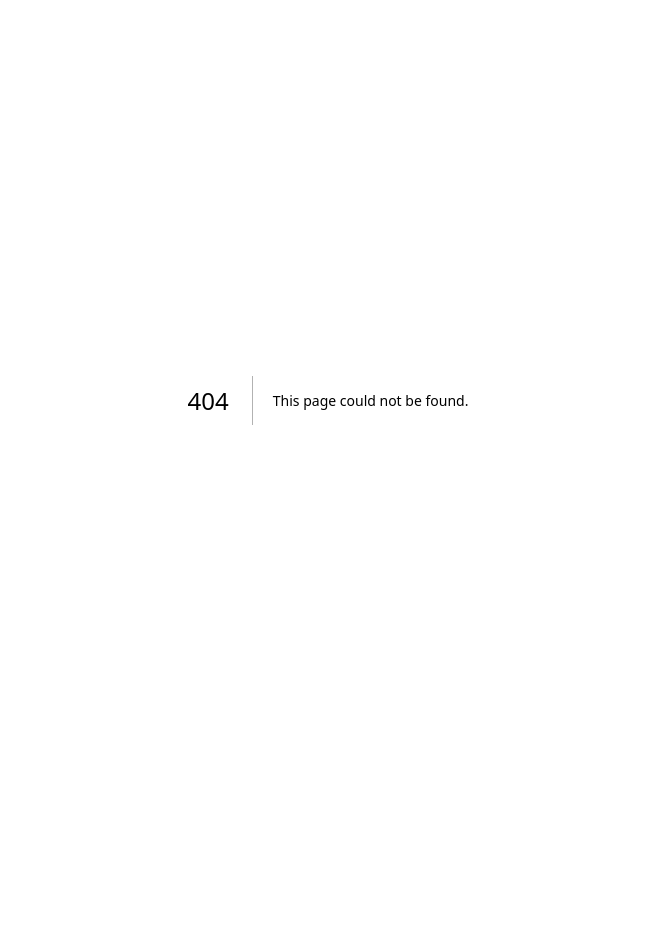
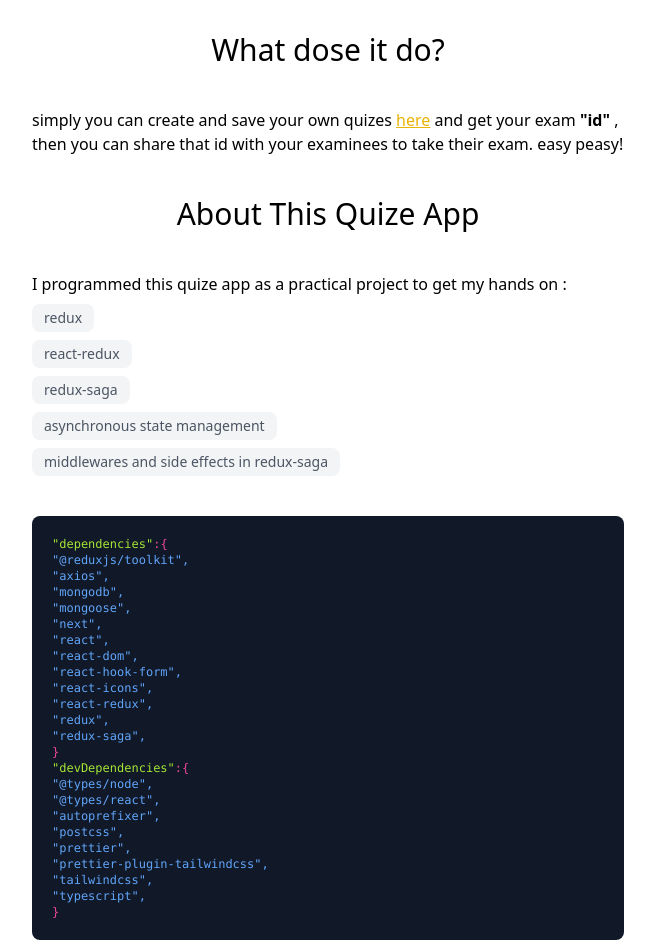
Before and after one commit to a-meraji/quiz, a Next.js app: page /about in a window 1280 px wide. Before the commit this address had no page. Shown: the top 952 px of the page, without its empty margins (312-967 px from the left). Before the commit the page ends 800 px from the top, so only its background shows below. Built offline with nearby package versions, Linux system fonts and the light colour scheme.

Commit message:
about page

```diff
--- /dev/null
+++ b/pages/about.jsx
@@ -0,0 +1,96 @@
+import Link from 'next/link'
+
+function About() {
+  return (
+    <div className="w-11/22 m-auto max-w-2xl px-10 py-8">
+      <div>
+        <h1 className="text-center text-3xl">What dose it do?</h1>
+        <p className="my-10 ">
+          simply you can create and save your own quizes{' '}
+          <Link href="/examiner/new-exam">
+            <a className="text-yellow-500 underline">here</a>
+          </Link>{' '}
+          and get your exam <b> "id" </b>, then you can share that id with your
+          examinees to take their exam. easy peasy!
+        </p>
+      </div>
+      <div>
+        <h1 className="text-center text-3xl">About This Quize App</h1>
+        <p className="my-10">
+          I programmed this quize app as a practical project to get my hands on
+          :
+          <ul className="text-sm text-gray-600">
+            <li className="my-2 w-max rounded-lg bg-gray-100 px-3 py-1">
+              redux
+            </li>
+            <li className="my-2 w-max rounded-lg bg-gray-100 px-3 py-1">
+              react-redux
+            </li>
+            <li className="my-2 w-max rounded-lg bg-gray-100 px-3 py-1">
+              redux-saga
+            </li>
+            <li className="my-2 w-max rounded-lg bg-gray-100 px-3 py-1">
+              asynchronous state management
+            </li>
+            <li className="my-2 w-max rounded-lg bg-gray-100 px-3 py-1">
+              middlewares and side effects in redux-saga
+            </li>
+          </ul>
+        </p>
+        <p className="bg-gray-900 p-5 font-mono text-xs text-blue-400 rounded-lg">
+          <span className="text-lime-400">"dependencies"</span>
+          <span className="text-pink-500">{`:{`}</span>
+          <br />
+          "@reduxjs/toolkit",
+          <br />
+          "axios",
+          <br />
+          "mongodb",
+          <br />
+          "mongoose",
+          <br />
+          "next",
+          <br />
+          "react",
+          <br />
+          "react-dom",
+          <br />
+          "react-hook-form",
+          <br />
+          "react-icons",
+          <br />
+          "react-redux",
+          <br />
+          "redux",
+          <br />
+          "redux-saga",
+          <br />
+          <span className="text-pink-500">{`}`}</span>
+          <br />
+          <span className="text-lime-400">"devDependencies"</span>
+          <span className="text-pink-500">{`:{`}</span>
+          <br />
+          "@types/node",
+          <br />
+          "@types/react",
+          <br />
+          "autoprefixer",
+          <br />
+          "postcss",
+          <br />
+          "prettier",
+          <br />
+          "prettier-plugin-tailwindcss",
+          <br />
+          "tailwindcss",
+          <br />
+          "typescript",
+          <br />
+          <span className="text-pink-500">{`}`}</span>
+        </p>
+      </div>
+    </div>
+  )
+}
+
+export default About
--- a/pages/index.tsx
+++ b/pages/index.tsx
@@ -34,7 +34,7 @@ const Home: NextPage = () => {
 
         <div className="mt-6 flex max-w-4xl flex-wrap items-center justify-around sm:w-full">
           <Link href="/exam/626116a3418c1a402bd69969">
-            <a className="mt-6 w-96 rounded-xl border p-6 text-left hover:text-yellow-400 focus:text-yellow-400">
+            <a className="mt-6 w-96 rounded-xl border p-6 text-left transition-colors hover:text-yellow-500 hover:border-yellow-500 focus:text-yellow-500">
               <h3 className="text-2xl font-bold">Take a test &rarr;</h3>
               <p className="mt-4 text-xl">
                 Get started by Take a quick text and see how it works!
@@ -43,7 +43,7 @@ const Home: NextPage = () => {
           </Link>
 
           <Link href="/examiner/new-exam">
-            <a className="mt-6 w-96 rounded-xl border p-6 text-left hover:text-yellow-400 focus:text-yellow-400">
+            <a className="mt-6 w-96 rounded-xl border p-6 text-left transition-colors hover:text-yellow-500 hover:border-yellow-500 focus:text-yellow-500">
               <h3 className="text-2xl font-bold">
                 Create and save a test&rarr;
               </h3>
@@ -54,23 +54,26 @@ const Home: NextPage = () => {
             </a>
           </Link>
 
-          <a
-            href="https://aminblog.vercel.app/"
-            target="_blank"
-            className="mt-6 w-96 rounded-xl border p-6 text-left hover:text-yellow-400 focus:text-yellow-400"
-          >
-            <h3 className="text-2xl font-bold">About Me &rarr;</h3>
-            <p className="mt-4 text-xl">
-              Read more about who I am and what I do.
-            </p>
-          </a>
+          <Link href="/about">
+            <a
+              className="mt-6 w-96 rounded-xl border p-6 text-left transition-colors hover:text-yellow-500 hover:border-yellow-500 focus:text-yellow-500"
+            >
+              <h3 className="text-2xl font-bold">About this app &rarr;</h3>
+              <p className="mt-4 text-xl">
+                Read more about why this app is made and what exactly this app
+                do?!
+              </p>
+            </a>
+          </Link>
 
           <a
             href="https://vercel.com/import?filter=next.js&utm_source=create-next-app&utm_medium=default-template&utm_campaign=create-next-app"
-            className="mt-6 w-96 rounded-xl border p-6 text-left hover:text-yellow-400 focus:text-yellow-400"
+            className="mt-6 w-96 rounded-xl border p-6 text-left transition-colors hover:text-yellow-500 hover:border-yellow-500 focus:text-yellow-500"
           >
             <h3 className="text-2xl font-bold">Contact Me &rarr;</h3>
-            <p className="mt-4 text-xl">I would love to hear your comments and inputs!</p>
+            <p className="mt-4 text-xl">
+              I would love to hear your comments and inputs!
+            </p>
           </a>
         </div>
       </main>
```
